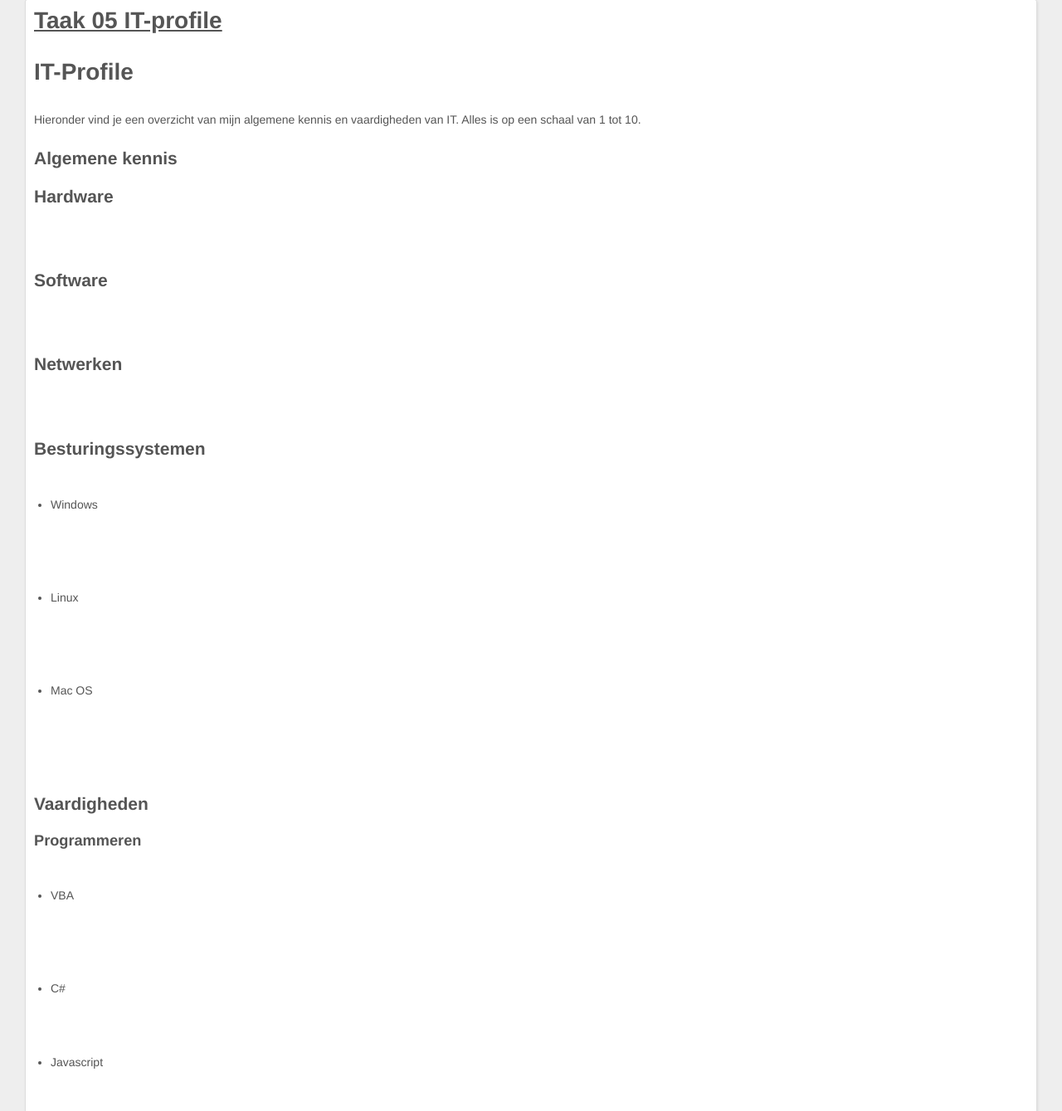
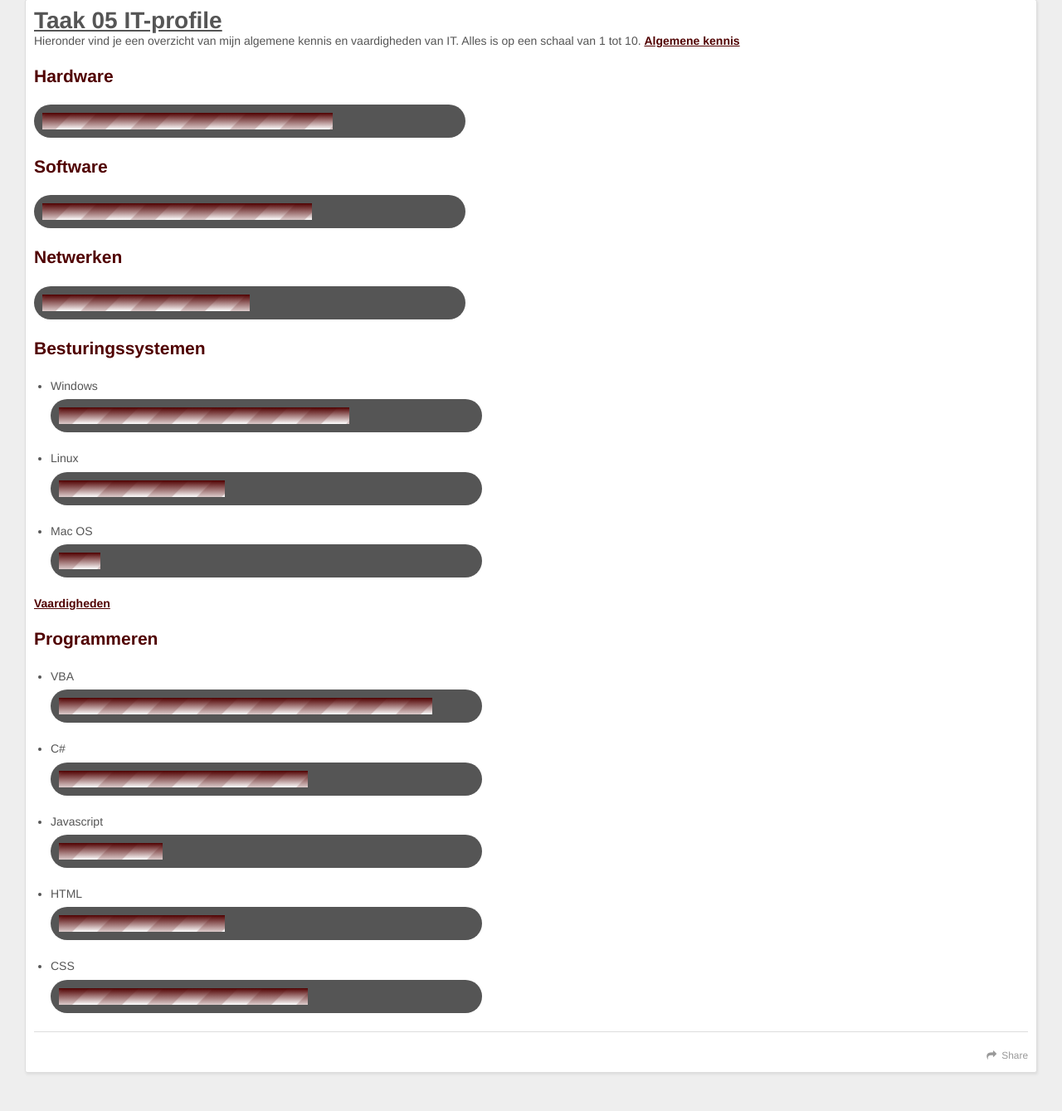
Before and after one commit to christophvangeertsom/christophvangeertsom.github.io, a plain HTML site: page Taak05/index.html in a window 1280 px wide. Shown: the part 580-1919 px from the top of the page at 83% size. Drawn offline with nearby package versions, Linux system fonts and the light colour scheme.

Commit message:
Site updated: 2014-11-26 14:03:46

```diff
--- a/Taak05/index.html
+++ b/Taak05/index.html
@@ -5,51 +5,39 @@
 
   <title>Taak 05 IT-profile | Geïntegreerde Proef Christoph Van Geertsom</title>
   <meta name="viewport" content="width=device-width, initial-scale=1, maximum-scale=1">
-  <meta name="description" content="IT-Profile
-Hieronder vind je een overzicht van mijn algemene kennis en vaardigheden van IT. Alles is op een schaal van 1 tot 10.
-Algemene kennis
-Hardware
-
-
-Software
-
-
-Netwerken
-
-
-Besturingssystemen">
+  <meta name="description" content=".meter {
+			height: 20px;
+			width: 500px;
+			position: relative;
+			margin: 5px 0 20px 0;
+			background: #555;
+			-moz-border-radius: 25px;
+			-webkit-border-radius: 25px;
+			border-radius:25px;">
 <meta property="og:type" content="website">
 <meta property="og:title" content="Taak 05 IT-profile">
 <meta property="og:url" content="http://christoph.vgeertsom.github.io/Taak05/index.html">
 <meta property="og:site_name" content="Geïntegreerde Proef Christoph Van Geertsom">
-<meta property="og:description" content="IT-Profile
-Hieronder vind je een overzicht van mijn algemene kennis en vaardigheden van IT. Alles is op een schaal van 1 tot 10.
-Algemene kennis
-Hardware
-
-
-Software
-
-
-Netwerken
-
-
-Besturingssystemen">
+<meta property="og:description" content=".meter {
+			height: 20px;
+			width: 500px;
+			position: relative;
+			margin: 5px 0 20px 0;
+			background: #555;
+			-moz-border-radius: 25px;
+			-webkit-border-radius: 25px;
+			border-radius:25px;">
 <meta name="twitter:card" content="summary">
 <meta name="twitter:title" content="Taak 05 IT-profile">
-<meta name="twitter:description" content="IT-Profile
-Hieronder vind je een overzicht van mijn algemene kennis en vaardigheden van IT. Alles is op een schaal van 1 tot 10.
-Algemene kennis
-Hardware
-
-
-Software
-
-
-Netwerken
-
-
-Besturingssystemen">
+<meta name="twitter:description" content=".meter {
+			height: 20px;
+			width: 500px;
+			position: relative;
+			margin: 5px 0 20px 0;
+			background: #555;
+			-moz-border-radius: 25px;
+			-webkit-border-radius: 25px;
+			border-radius:25px;">
 
 
 
@@ -82,8 +70,6 @@ Besturingssystemen">
         <a id="main-nav-toggle" class="nav-icon"></a>
 
           <a class="main-nav-link" href="/">Home</a>
-
-          <a class="main-nav-link" href="/archives">Archives</a>
 
           <a class="main-nav-link" href="/TeacherAidLS">IT-tapa lagere school</a>
 
@@ -125,28 +111,176 @@ Besturingssystemen">
 
     <div class="article-entry" itemprop="articleBody">
 
-        <h1 id="IT-Profile">IT-Profile</h1>
-<p>Hieronder vind je een overzicht van mijn algemene kennis en vaardigheden van IT. Alles is op een schaal van 1 tot 10.</p>
-<h2 id="Algemene_kennis">Algemene kennis</h2>
-<p><h2>Hardware</h2></p>
-<div class="meter red"><br><span style="width: 70%"></span><br></div>
+        <doctypehtml>
+<style>
+		.meter {
+			height: 20px;
+			width: 500px;
+			position: relative;
+			margin: 5px 0 20px 0;
+			background: #555;
+			-moz-border-radius: 25px;
+			-webkit-border-radius: 25px;
+			border-radius:25px;
+			padding: 10px;
+		}
+		.meter > span {
+			display: block;
+			height: 100%;
+			background-color: rgb(80,0,0);
+			background-image: -webkit-gradient(
+			  linear,
+			  left bottom,
+			  left top,
+			  color-stop(0, rgb(80,0,0)),
+			  color-stop(1, rgb(255,255,255))
+			 );
+			position: relative;
+			overflow: hidden;
+		}
 
-<p><h2>Software</h2></p>
-<div class="meter red"><br><span style="width: 65%"></span><br></div>
+		.meter > span:after, .animate > span > span {
+			content: "";
+			position: absolute;
+			top: 0; left: 0; bottom: 0; right: 0;
+			background-image:
+			   -webkit-gradient(linear, 0 0, 100% 100%,
+			      color-stop(.25, rgba(80, 0, 0, .2)),
+			      color-stop(.25, transparent), color-stop(.5, transparent),
+			      color-stop(.5, rgba(80, 0, 0, .2)),
+			      color-stop(.75, rgba(80, 0, 0, .2)),
+			      color-stop(.75, transparent), to(transparent)
+			   );
 
-<p><h2>Netwerken</h2></p>
-<div class="meter red"><br><span style="width: 50%"></span><br></div>
+			z-index: 1;
+			-webkit-background-size: 60px 60px;
+			-moz-background-size: 60px 60px;
+			-webkit-animation: move 3s linear infinite;
 
-<p><h2>Besturingssystemen</h2></p>
-<ul><br>    <li>Windows<br>    <div class="meter red"><br>        <span style="width: 70%"></span><br>    </div><br>    </li><br>    <li>Linux<br>    <div class="meter red"><br>        <span style="width: 40%"></span><br>    </div><br>    </li><br>    <li>Mac OS<br>    <div class="meter red"><br>        <span style="width: 10%"></span><br>    </div><br>    </li><br></ul>
+			overflow: hidden;
+		}
 
-<h2 id="Vaardigheden">Vaardigheden</h2>
-<p><h3>Programmeren</h3></p>
-<ul><br><li>VBA<br>    <div class="meter red"><br>        <span style="width: 90%"></span><br>    </div><br>    </li><br><li>C#<br>    <div class="meter red"><br>        <span style="width: 60%"></span><br>    </div></li><br><li>Javascript<br>    <div class="meter red"><br>        <span style="width: 25%"></span><br>    </div></li><br><li>HTML<br>    <div class="meter red"><br>        <span style="width: 40%"></span><br>    </div></li><br><li>CSS<br>    <div class="meter red"><br>        <span style="width: 60%"></span><br>    </div></li><br></ul>
+		@-webkit-keyframes move {
+		    0% {
+		       background-position: 0 0;
+		    }
+		    100% {
+		       background-position: 50px 50px;
+		    }
+		}
+
+		.red > span {
+			background-color: #500000
+			background-image: -moz-linear-gradient(top, #500000, #ffffff);
+			background-image: -webkit-gradient(linear,left top,left bottom,color-stop(0, #500000),color-stop(1, #ffffff));
+			background-image: -webkit-linear-gradient(#500000, #ffffff);
+		}
+		h1 {
+            color: #500000;
+            font-size: 72px;
+        }
+
+        h2 {
+            color: #500000;
+            font-size: 40px;
+        }
+
+        h3 {
+            color: #500000;
+
+        }
+        h4 {
+            color: #500000;
+            font-style: italic;
+        }
+
+        ul{
+        list-style-type:disc;
+        }
+
+        p{
+        text-align: center;
+        }
+
+        #geheel{
+
+        }
+        b{
+            color: #500000;
+            text-decoration: underline;
+        }
+
+
+	</style>
+
+Hieronder vind je een overzicht van mijn algemene kennis en vaardigheden van IT. Alles is op een schaal van 1 tot 10.
+
+<b>Algemene kennis</b>
+
+<h2>Hardware</h2>
+<div class="meter red">
+<span style="width: 70%"></span>
+</div>
+
+<h2>Software</h2>
+<div class="meter red">
+<span style="width: 65%"></span>
+</div>
+
+<h2>Netwerken</h2>
+<div class="meter red">
+<span style="width: 50%"></span>
+</div>
+
+<h2>Besturingssystemen</h2>
+<ul>
+    <li>Windows
+    <div class="meter red">
+		<span style="width: 70%"></span>
+	</div>
+    </li>
+    <li>Linux
+	<div class="meter red">
+		<span style="width: 40%"></span>
+	</div>
+    </li>
+    <li>Mac OS
+	<div class="meter red">
+		<span style="width: 10%"></span>
+	</div>
+    </li>
+</ul>
+
+<b>Vaardigheden</b>
+<h2>Programmeren</h2>
+<ul>
+<li>VBA
+	<div class="meter red">
+		<span style="width: 90%"></span>
+	</div>
+    </li>
+<li>C#
+	<div class="meter red">
+		<span style="width: 60%"></span>
+	</div></li>
+<li>Javascript
+	<div class="meter red">
+		<span style="width: 25%"></span>
+	</div></li>
+<li>HTML
+    <div class="meter red">
+		<span style="width: 40%"></span>
+	</div></li>
+<li>CSS
+    <div class="meter red">
+		<span style="width: 60%"></span>
+	</div></li>
+</ul>
+</doctypehtml>
 
     </div>
     <footer class="article-footer">
-      <a data-url="http://christoph.vgeertsom.github.io/Taak05/index.html" data-id="emtlonrh5ba9lmtj" class="article-share-link">Share</a>
+      <a data-url="http://christoph.vgeertsom.github.io/Taak05/index.html" data-id="1cruce47zf5wiznd" class="article-share-link">Share</a>
 
 
     </footer>
@@ -173,8 +307,6 @@ Besturingssystemen">
 
     <a href="/" class="mobile-nav-link">Home</a>
 
-    <a href="/archives" class="mobile-nav-link">Archives</a>
-
     <a href="/TeacherAidLS" class="mobile-nav-link">IT-tapa lagere school</a>
 
     <a href="/TeacherAidMiddagsessie" class="mobile-nav-link">IT-tapa Office 365 &amp; Google Froms</a>
```
Also changed, not shown: 2014/10/08/Inleiding/index.html (+1 -5 lines), OverMij/index.html (+1 -5 lines), Taak03/index.html (+1 -5 lines), Taak06/index.html (+1 -5 lines), TeacherAidLS/index.html (+1 -5 lines), TeacherAidMiddagsessie/index.html (+1 -5 lines), archives/2014/10/index.html (+1 -5 lines), archives/2014/index.html (+1 -5 lines), archives/index.html (+1 -5 lines), index.html (+1 -5 lines).
